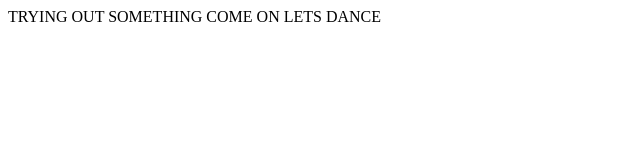
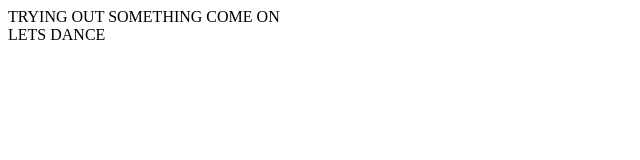
Before and after one commit to Gumptionurge/WAP-Labs, a plain HTML site: page Lab1.html in a window 1280 px wide. Shown: the whole page, without its empty margins (0-640 px from the left). Drawn offline with Linux system fonts and the light colour scheme.

Commit message:
some line break

```diff
--- a/Lab1.html
+++ b/Lab1.html
@@ -6,7 +6,7 @@
 </head>
 <body>
 TRYING OUT SOMETHING
-COME ON
+COME ON<br/>
 LETS DANCE
 </body>
 </html>
```
